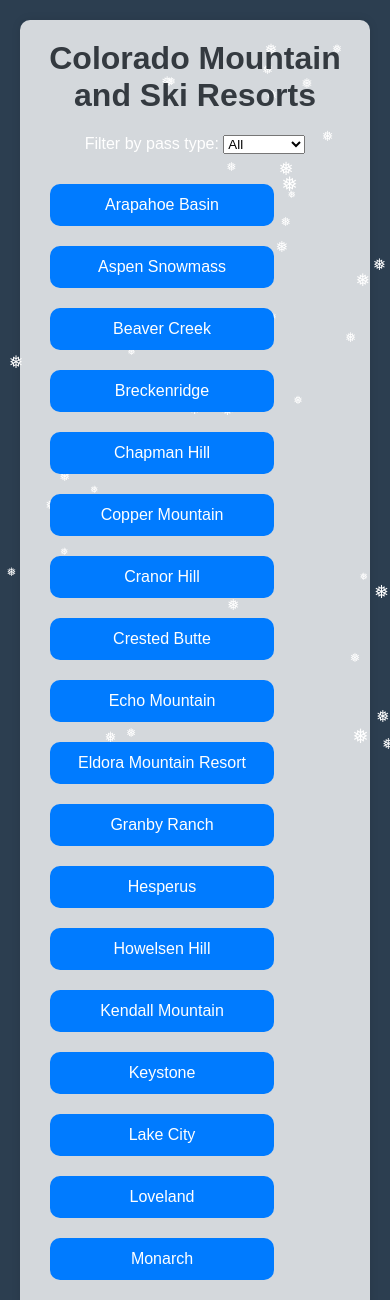
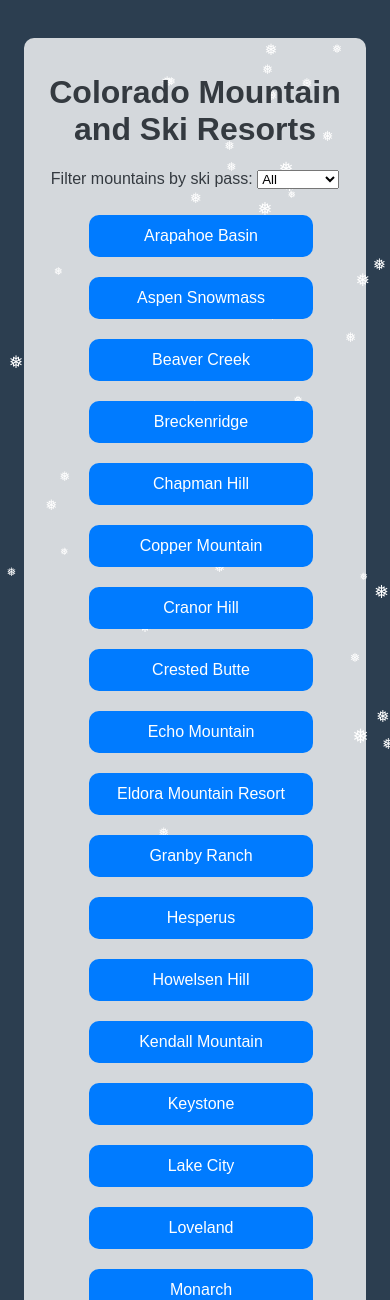
Before and after one commit to idonotwantthisaccount/3300_Project, a Django app: page / in a window 390 px wide. Shown: the top 1300 px of the page. Run offline with Django 5.2, Linux system fonts and the light colour scheme; data comes from the database, SQL or seed files in the repository.

Commit message:
Refactored mountains.html
Removed a ton of dead code, removed code from chat GPT, commented out all code, and fixed the display issues for mobile devices. Updated filter prompt coloring and wording.

```diff
--- a/mountains/templates/mountains/mountains.html
+++ b/mountains/templates/mountains/mountains.html
@@ -5,188 +5,115 @@
     <meta name="viewport" content="width=device-width, initial-scale=1.0">
     <title>Colorado Snow</title>
     <style>
+        /* The body of the page */
         body {
-            font-family: Arial, sans-serif;
+            font-family: Arial, sans-serif; /* Fonts for text */
             background-color: #2c3e50; /* Dark blue background */
-            margin: 0;
-            padding: 20px;
-            display: flex;
+            padding: 30px; /* Ensures that the container is atleast 30 px from the edge of the screen */
+            display: flex; /* Allows the container to follow justification rules below */
             justify-content: center; /* Center content horizontally */
             align-items: center; /* Center content vertically */
-            min-height: 100vh; /* Ensure full viewport height */
-            color: #fff; /* White text color for better contrast */
-            position: relative; /* For positioning snowflakes */
+            color: #fff; /* White text color for snow flakes */
+            position: relative; /* For positioning snowflakes relative to the body */
         }
 
+        /* The container */
         .container {
-            max-width: 800px; /* Adjust as needed */
-            text-align: center; /* Center align content within container */
-            background-color: rgba(255, 255, 255, 0.8); /* Semi-transparent white background for container */
-            padding: 20px;
-            border-radius: 10px;
-            box-shadow: 0 0 10px rgba(0,0,0,0.1); /* Subtle shadow effect */
-            z-index: 1; /* Ensure container is above other elements */
+            max-width: 800px; /* Set max width of the container */
+            text-align: center; /* Centers the content within container */
+            background-color: rgba(255, 255, 255, 0.8); /* Semi-transparent white background for the container */
+            padding: 15px; /* Adds space between the contents of the container and the edge of the container */
+            border-radius: 10px; /* Rounds the corners of the container */
+            z-index: 1; /* Ensure container is in front of the snow */
         }
 
+        /* The title in the container */
         h1 {
             color: #343a40;
-            margin-top: 0; /* Remove default margin for h1 */
         }
 
-        .dropdown {
-            margin-bottom: 20px;
+        /* The filter prompt below the title */
+        .dropdown label {
+            color: #343a40;
         }
 
+        /* The table aspect of the buttons */
         .mountain-list {
-            list-style-type: none;
-            padding: 0;
-            margin: 0; /* Remove margin-right */
-            display: flex;
-            flex-wrap: wrap;
-            justify-content: center;
+            list-style-type: none; /* Removes bullet points that appear with the buttons */
+            padding-right: 28px; /* Fixes the problem of the buttons being too close to the container edge on the right side */
+            display: flex; /* Allows for the buttons to lay in multiple columns instead of just one column */
+            flex-wrap: wrap; /* Allows for the buttons to lay in multiple rows instead of just one row */
+            justify-content: center; /* Ensures that the columns of buttons are centered to the container */
         }
 
-        .mountain-item {
-            margin: 10px; /* Add spacing around items */
-            text-align: center; /* Center align text within item */
-            box-sizing: border-box; /* Include padding and border in element's total width and height */
+        /* The mountain buttons */
+        .mountain-button {
+            display: block; /* Makes each button take the full width available preventing button overlap */
+            width: 200px; /* Set a fixed width for buttons */
+            padding: 12px; /* Adds padding from the text to the edge of the button */
+            font-size: 16px; /* Button font size */
+            color: #fff; /* Makes text white */
+            background-color: #007bff; /* Create the light blue button background color */
+            border-radius: 10px; /* Rounds the corners of the buttons */
+            text-decoration: none; /* Removes the underline below button text */
+            cursor: pointer; /* Changes the cursor to a pointer to help signify the button is interactable */
+            transition: background-color 0.3s ease; /* Changes the button color that your cursor is hovering over */
+            text-align: center; /* Center aligns the text within the button */
+            margin: 10px; /* Adds spacing between mountain buttons */
         }
 
-        .mountain-button {
-            display: block;
-            width: 200px; /* Set a fixed width for buttons */
-            padding: 12px;
-            font-size: 16px;
-            color: #fff;
-            background-color: #007bff;
-            border: none;
-            border-radius: 10px;
-            text-decoration: none;
-            cursor: pointer;
-            transition: background-color 0.3s ease;
-            text-align: center; /* Center align text within button */
-            word-wrap: break-word; /* Ensure long words wrap within the button */
-        }
-
+            /* The color for button hover effect */
             .mountain-button:hover {
                 background-color: #0056b3;
             }
 
-        /* Media queries for responsive design */
-        @media (max-width: 768px) {
-            .mountain-item {
-                flex: 1 1 calc(50% - 20px); /* Adjust width to fit two columns on tablets */
-            }
-        }
-
-        @media (max-width: 480px) {
-            .mountain-item {
-                flex: 1 1 calc(100% - 20px); /* Adjust width to fit one column on mobile devices */
-            }
-        }
-
-        /* Snowflake styles */
+        /* The snowflake */
         .snowflake {
-            position: fixed;
-            top: -10%;
-            z-index: 0;
-            user-select: none;
-            pointer-events: none;
-            animation: fall linear infinite; /* Apply falling animation */
+            position: fixed; /* Fixes the snowflake's position relative to the screen */
+            top: -10%; /* Starts the snowflakes off the screen */
+            z-index: 0; /* Ensures that the snowflakes are behind all other contents on the page */
+            cursor: auto; /* Ensures the cursor does not change when hovering over it */
+            user-select: none; /* Prevents text selection */
+            animation: fall linear infinite; /* Applies the falling animation */
         }
 
         /* Keyframes for the falling animation */
         @keyframes fall {
             0% {
-                transform: translateY(0);
+                transform: translateY(0); /* Starts the snowflakes animation at its current position */
             }
 
             100% {
-                transform: translateY(110vh); /* Move snowflakes from top to bottom */
+                transform: translateY(110vh); /* Ends the snow flakes animation below the bottom of the screen */
             }
-        }
-
-        /* Different animations for individual snowflakes */
-        .snowflake:nth-child(1) {
-            left: 10%;
-            animation-duration: 19s;
-            animation-delay: 0s;
-        }
-
-        .snowflake:nth-child(2) {
-            left: 20%;
-            animation-duration: 21s;
-            animation-delay: 2s;
-        }
-
-        .snowflake:nth-child(3) {
-            left: 30%;
-            animation-duration: 23s;
-            animation-delay: 4s;
-        }
-
-        .snowflake:nth-child(4) {
-            left: 40%;
-            animation-duration: 25s;
-            animation-delay: 6s;
-        }
-
-        .snowflake:nth-child(5) {
-            left: 50%;
-            animation-duration: 27s;
-            animation-delay: 8s;
-        }
-
-        .snowflake:nth-child(6) {
-            left: 60%;
-            animation-duration: 29s;
-            animation-delay: 10s;
-        }
-
-        .snowflake:nth-child(7) {
-            left: 70%;
-            animation-duration: 31s;
-            animation-delay: 12s;
-        }
-
-        .snowflake:nth-child(8) {
-            left: 80%;
-            animation-duration: 33s;
-            animation-delay: 14s;
-        }
-
-        .snowflake:nth-child(9) {
-            left: 90%;
-            animation-duration: 35s;
-            animation-delay: 16s;
         }
     </style>
 
     <script>
-        // Function to create snowflakes
+        // Function to create snowflakes randomly across the top of the screen
         function createSnowflakes() {
-            const container = document.querySelector('body'); // Select the body element
-            for (let i = 0; i < 50; i++) { // Create 50 snowflakes
-                const snowflake = document.createElement('div'); // Create a div element
-                snowflake.className = 'snowflake'; // Assign the 'snowflake' class
-                snowflake.innerHTML = '❅'; // Use a snowflake character
-                // Set random properties for each snowflake
-                snowflake.style.left = Math.random() * 100 + 'vw';
-                snowflake.style.animationDuration = Math.random() * 3 + 2 + 's';
-                snowflake.style.animationDelay = Math.random() * 5 + 's';
-                snowflake.style.fontSize = Math.random() * 10 + 10 + 'px';
-                container.appendChild(snowflake); // Add the snowflake to the body
+            const container = document.querySelector('body'); // Selects the body element
+            for (let i = 0; i < 50; i++) { // Creates 60 snowflakes
+                const snowflake = document.createElement('div'); // Creates a div element
+                snowflake.className = 'snowflake'; // Assigns the 'snowflake' class
+                snowflake.innerHTML = '❅'; // Uses a snowflake character
+                // Sets random properties for each snowflake
+                snowflake.style.left = Math.random() * 100 + 'vw'; // Moves the starting x-axis location of the snowflake
+                snowflake.style.animationDuration = Math.random() * 3 + 2 + 's'; // Changes the speed of the snowflake
+                snowflake.style.animationDelay = Math.random() * 5 + 's'; // Spreads out the timing of the falling snowflakes
+                snowflake.style.fontSize = Math.random() * 10 + 10 + 'px'; // Alters the size of the snowflake
+                container.appendChild(snowflake); // Adds the snowflake to the body
             }
         }
 
         // Function to filter mountains based on pass type
         function filterMountains() {
-            var filter = document.getElementById('pass-filter').value; // Get the selected filter value
-            var mountains = document.getElementsByClassName('mountain-item'); // Get all mountain items
+            var filter = document.getElementById('pass-filter').value; // Gets the selected filter value
+            var mountains = document.getElementsByClassName('mountain-item'); // Gets all mountain items
 
-            // Loop through each mountain item
+            // Loops through each mountain item
             for (var i = 0; i < mountains.length; i++) {
-                if (filter === 'all' || mountains[i].getAttribute('data-pass') === filter) {
+                if (filter === 'all' || mountains[i].getAttribute('data-pass') === filter) { // if the filter value is "all" or if the filter value matches the mountains pass
                     mountains[i].style.display = 'inline-block'; // Display the item
                 } else {
                     mountains[i].style.display = 'none'; // Hide the item
@@ -194,8 +121,7 @@
             }
         }
 
-        // Call createSnowflakes when the window loads
-        window.onload = createSnowflakes;
+        window.onload = createSnowflakes; // Calls createSnowflakes when the window loads
     </script>
 </head>
 <body>
@@ -204,7 +130,7 @@
         <h1>Colorado Mountain and Ski Resorts</h1>
 
         <div class="dropdown">
-            <label for="pass-filter">Filter by pass type: </label>
+            <label for="pass-filter">Filter mountains by ski pass: </label>
             <select id="pass-filter" onchange="filterMountains()">
                 <option value="all">All</option>
                 <option value="epic">Epic Pass</option>
```
